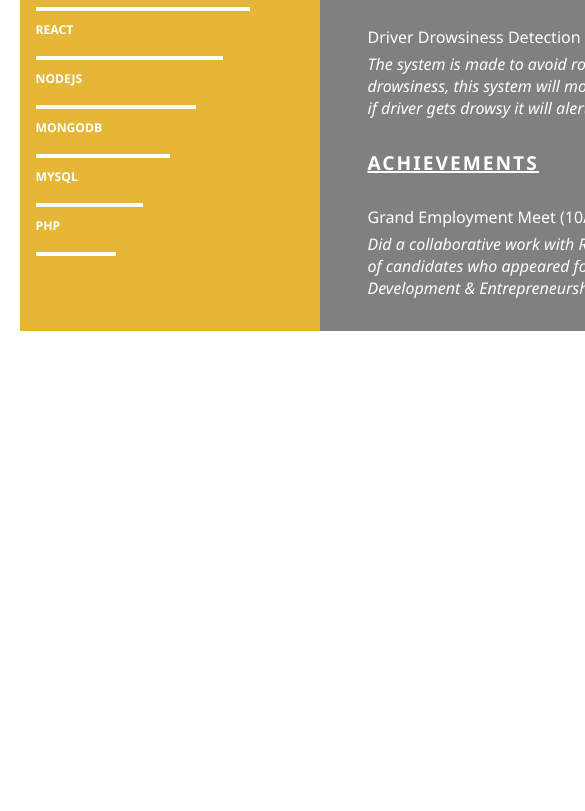
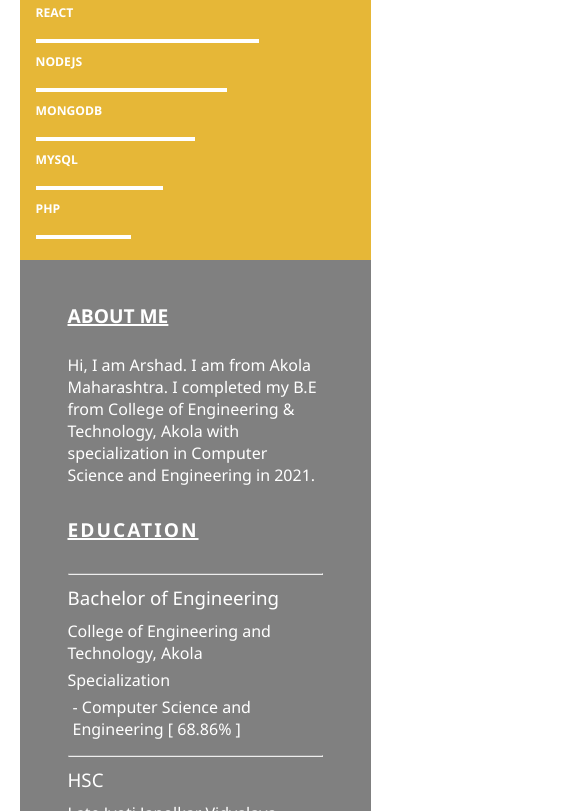
Before and after one commit to arshad10x/Responsive-Resume, a plain HTML site: page index.html in a window 390 px wide. Shown: the part 744-1555 px from the top of the page, 585 px wide, since content can reach past the window. Before the commit the page ends 1095 px from the top, so only its background shows below. Drawn offline with Linux system fonts and the light colour scheme.

Commit message:
responsive

```diff
--- a/css/style.css
+++ b/css/style.css
@@ -149,7 +149,7 @@
 .right-section {
     padding: 2rem 3rem;
     background-color: grey;
-    width: 90%;
+    /* width: 90%; */
 }
 
 .right-title {
@@ -201,6 +201,18 @@ p {
     padding: 5px;
     margin-bottom: 10px;
 
+}
+
+@media screen and (max-width:630px) {
+    .main-content {
+        grid-template-columns: repeat(1, 1fr);
+    }
+}
+
+@media screen and (min-width:674px) {
+    .main-content {
+        grid-template-columns: repeat (1, 1fr);
+    }
 }
 
 
```
